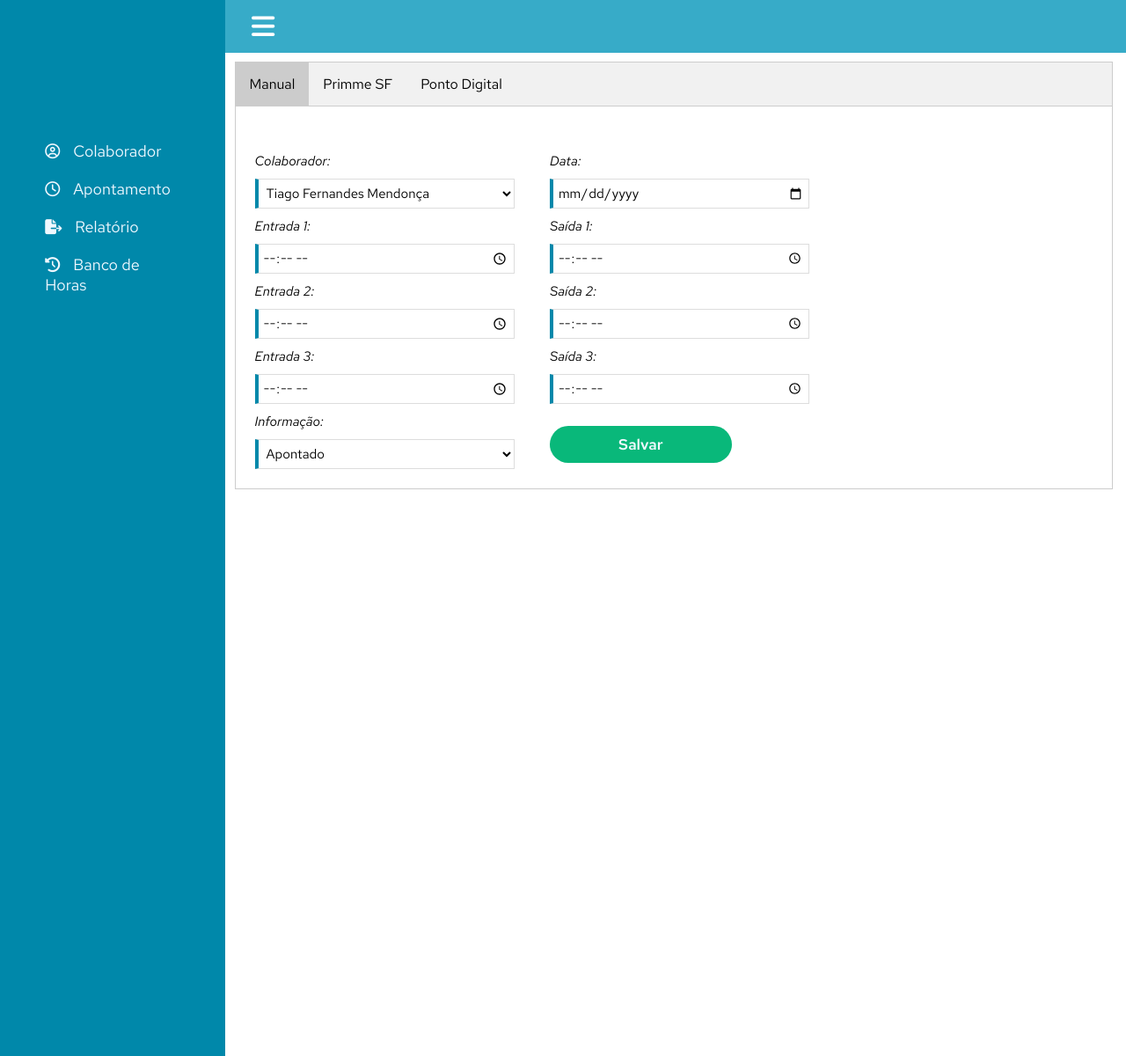
After one commit to tiagomend/time_clock_system, a Django app: page /apontamento/ in a window 1280 px wide. The commit adds this page. Shown: the whole page at 88% size. Run offline with Django 4.2, Linux system fonts and the light colour scheme; some libraries are stand-ins or nearby versions.

Commit message:
Criação e template apotamento

```diff
--- a/TimeRegisterApp/static/css/style.css
+++ b/TimeRegisterApp/static/css/style.css
@@ -6,7 +6,7 @@
     text-decoration: none;
     font-family: 'Red Hat Text', sans-serif;;
     font-weight: 400;
-    font-size: 15px;
+    font-size: 17px;
 }
 
 .navigation_container {
@@ -86,8 +86,8 @@ h2{
     font-size: 25px;
     border-bottom: #b9b9b9 solid 1px;
     padding-bottom: 10px;
-    width: 35%;
-    margin-top: 10px;
+    width: 30%;
+    margin-top: 20px;
 }
 
 select, input{
@@ -138,20 +138,19 @@ th, .header_row{
     padding: 5px;
     text-align: left;
     font-weight: 700;
-    background-color: #eeeeee;
 }
 
 table, tr {
-    border-bottom: #b9b9b9 solid 1px;
     border-collapse: collapse;
     text-align: left;
     font-weight: 700;
     margin-top: 40px;
+    width: 100%;
 }
 
 td, th {
     padding: 10px;
-    font-size: 14px;
+    font-size: 15px;
 }
 
 .column_edit{
@@ -162,7 +161,6 @@ td, th {
 .row_edit{
     background-color: aliceblue;
     border: #e0e0e0 solid 1px;
-    display: none;
 }
 
 .edit_column {
@@ -172,16 +170,6 @@ td, th {
 .icon_delete{
     background-color: aliceblue;
     border: none;
-}
-
-.column_edit_button{
-    padding: 5px 20px 5px 20px;
-    border: none;
-    background-color: #ffffff;
-}
-
-i{
-    text-align: center;
 }
 
 /* Style the tab */
@@ -215,7 +203,7 @@ i{
   /* Style the tab content */
   .tabcontent {
     display: none;
-    padding: 6px 12px;
+    padding: 12px;
     border: 1px solid #ccc;
     border-top: none;
   }
@@ -225,7 +213,32 @@ i{
 }
 
 .medium_container{
-    display: flex;
-    flex-direction: column;
-    width: 50%;
+    width: 70%;
 }
+
+.return_container{
+    padding: 10px;
+    margin-top: 30px;
+    width: 100%;
+}
+
+.return_container_table{
+    width: 98%;
+}
+
+.success_message{
+    background-color: #09B87A;
+    border: #238361 solid 1px;
+    border-radius: 5px;
+    padding: 20px;
+    width: 62%;
+    font-weight: 500;
+    font-size: 14px;
+    color: #ffffff;
+}
+
+.return_th{
+    font-weight: 400;
+    font-style: italic;
+    font-size: 16px;
+}
--- /dev/null
+++ b/TimeRegisterApp/templates/apontamento.html
@@ -0,0 +1,67 @@
+{% extends 'menu.html' %}
+
+{% block apontamento %}
+<div id ="body_container_id" class="body_container">
+    <!-- Tab links -->
+    <div class="tab">
+        <button class="tablinks" onclick="openCity(event, 'manual')" id="defaultOpen">Manual</button>
+        <button class="tablinks" onclick="openCity(event, 'primme')">Primme SF</button>
+        <button class="tablinks" onclick="openCity(event, 'digital')">Ponto Digital</button>
+    </div>
+
+    <!-- Tab content -->
+    <div id="manual" class="tabcontent">
+        <div class="medium_container">
+            <!-- Aqui inicia o formulário de apontamento manual -->
+            <form class="row_container" action="{% url 'apontamento' %}" method="post">
+                <div class="column_container">
+                    {% csrf_token %}
+                    <label for="pis">Colaborador:</label>
+                    <select name="pis">
+                        <option value="123456">Tiago Fernandes Mendonça</option>
+                        <option value="123457">Pedro Pacheco</option>
+                    </select>
+                    <label for="entry_one">Entrada 1:</label>
+                    <input name="entry_one" type="time">
+                    <label for="entry_two">Entrada 2:</label>
+                    <input name="entry_two" type="time">
+                    <label for="entry_three">Entrada 3:</label>
+                    <input name="entry_three" type="time">
+                    <label for="info">Informação:</label>
+                    <select name="info">
+                        <option value="1">Apontado</option>
+                        <option value="2">Falta</option>
+                        <option value="3">Feriado</option>
+                        <option value="4">Atestado</option>
+                    </select>
+                </div>
+                <div class="column_container">
+                    <label for="date">Data: </label>
+                    <input name="date" type="date">
+                    <input type="hidden" name="form_name" value="manual">
+                    <label for="exit_one">Saída 1:</label>
+                    <input name="exit_one" type="time">
+                    <label for="exit_two">Saída 2:</label>
+                    <input name="exit_two" type="time">
+                    <label for="exit_three">Saída 3:</label>
+                    <input name="exit_three" type="time">
+                    <input type="submit" value="Salvar" class="register_button">
+                </div>
+            </form>
+            <!-- Aqui termina o formulário -->
+        </div>
+        {% block return_message %}{% endblock return_message %}
+    </div>
+    <div id="primme" class="tabcontent">
+        <form action="{% url 'apontamento' %}" method="post" enctype="multipart/form-data">
+               {% csrf_token %}
+                <input type="hidden" name="formulario" value="primme">
+                {{ formPrimme }}
+                <input type="submit" value="Enviar" class="salvar">
+        </form>
+        {{msg}}
+    </div>
+
+    <div id="digital" class="tabcontent"></div>
+</div>
+{% endblock apontamento %}
--- a/TimeRegisterApp/templates/menu.html
+++ b/TimeRegisterApp/templates/menu.html
@@ -7,13 +7,12 @@
     <title>Registro de Colaboradores</title>
     <link rel="stylesheet" href="{% static 'css/style.css' %}">
     <script src="https://kit.fontawesome.com/6d9736f538.js" crossorigin="anonymous"></script>
-    <script src="{% static 'script/script.js' %}"></script>
 </head>
 <body>
     <div id="navigation_container_open" class="navigation_container">
         <nav class="menu_navigation">
-            <a class="menu_item" href="/colaborador"><i class="fa-regular fa-circle-user"></i></i>Colaborador</a>
-            <a class="menu_item" href="#"><i class="fa-regular fa-clock"></i>Apontamento</a>
+            <a class="menu_item" href="/colaborador/"><i class="fa-regular fa-circle-user"></i></i>Colaborador</a>
+            <a class="menu_item" href="/apontamento/"><i class="fa-regular fa-clock"></i>Apontamento</a>
             <a class="menu_item" href="#"><i class="fa-solid fa-file-export"></i>Relatório</a>
             <a class="menu_item" href="#"><i class="fa-solid fa-clock-rotate-left"></i>Banco de Horas</a>
         </nav>
@@ -23,6 +22,8 @@
     </div>
 
 {% block colaborador %}{% endblock colaborador %}
+{% block apontamento %}{% endblock apontamento %}
 
+<script src="{% static 'script/script.js' %}"></script>
 </body>
 </html>
--- a/TimeRegisterApp/urls.py
+++ b/TimeRegisterApp/urls.py
@@ -3,4 +3,5 @@ from . import views
 urlpatterns = [
     path('', views.test, name='test'),
     path('colaborador/', views.Collaborator, name='colaborador'),
+    path('apontamento/', views.TimeNote, name='apontamento'),
 ]
--- a/TimeRegisterApp/views.py
+++ b/TimeRegisterApp/views.py
@@ -1,7 +1,7 @@
 from django.shortcuts import render
 from django.http import HttpResponse
 from .forms import RegistrationCollabForm, EditCollabForm
-from .models import RegistrationCollab
+from .models import RegistrationCollab, TimeRegister
 from .crud import CreateCollab, UpdateCollab, DeleteCollab
 
 # Create your views here.
@@ -42,3 +42,13 @@ def test(request):
             return HttpResponse('Dados cadastrados com sucesso!')
         else:
             return HttpResponse('Dados existentes!')
+
+def TimeNote(request):
+    DataCollab = RegistrationCollab.objects.all()
+    context =  {
+        'DataCollab':DataCollab,
+        }
+    if request.method == 'GET':
+        return render(request, 'apontamento.html', context)
+    if request.method == 'POST':
+        return render(request, 'return.html', context)
```
Also changed, not shown: TimeRegisterApp/templates/return.html (added, +30 -0 lines).
